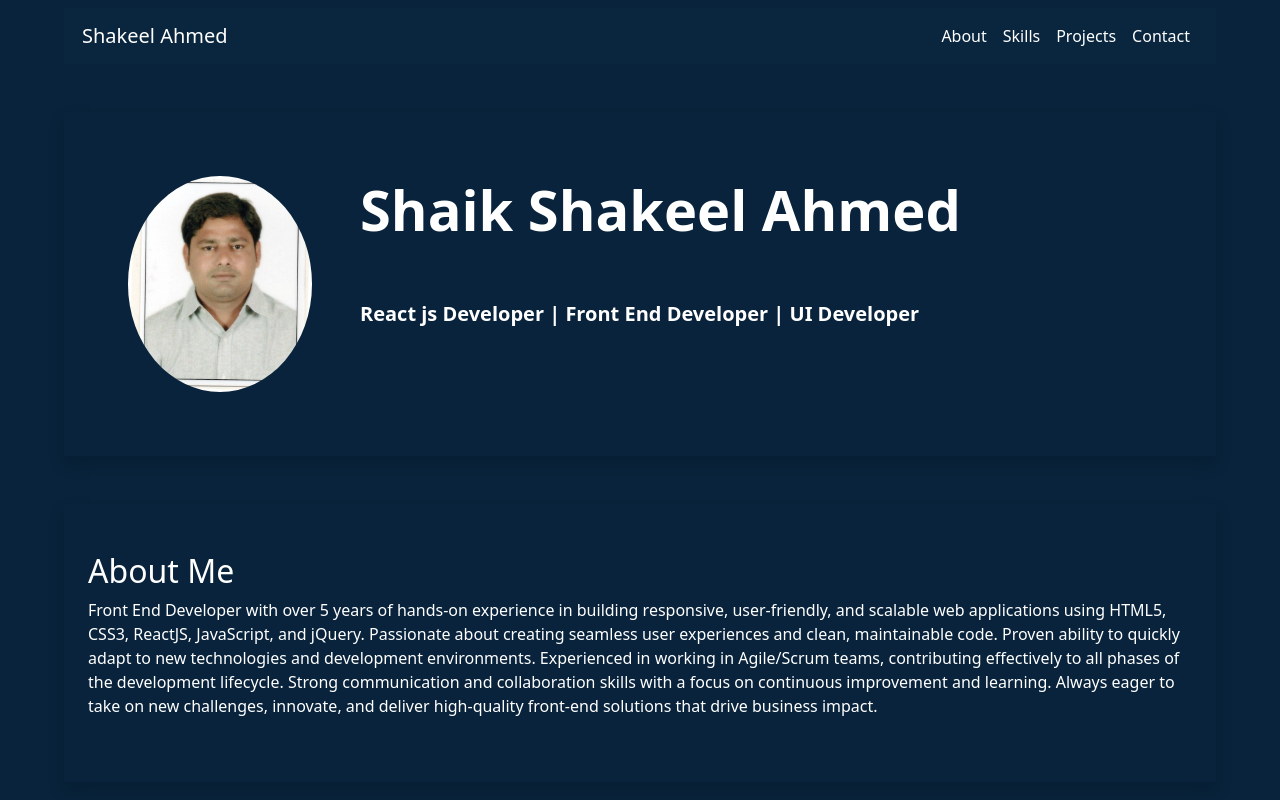
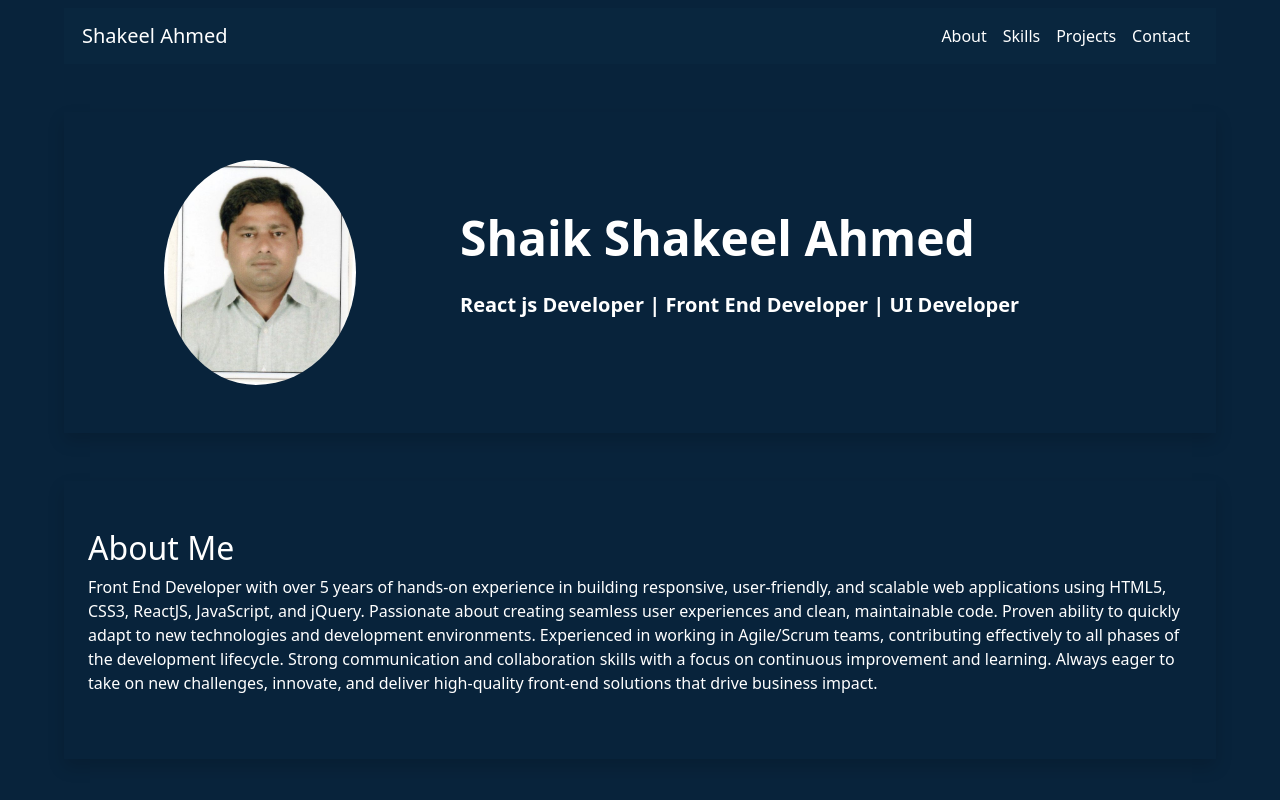
Before and after one commit to shklhmdshaik/portfolio, a React (Create React App) app: page / in a window 1280 px wide. Shown: the top 800 px of the page. Built offline with nearby package versions, Linux system fonts and the light colour scheme.

Commit message:
Your update message here

```diff
--- a/src/components/Hero.js
+++ b/src/components/Hero.js
@@ -1,18 +1,19 @@
 import React from 'react';
-import { Container } from 'react-bootstrap';
 import shakeel from "../assets/images/shakeel.jpg"
 function Hero() {
   return (
-    <section id="home" className="container text-white p-3 d-flex  max-w-90 shadow my-5">
-      <div className='w-25'>
-        <img src={shakeel} alt="Shakeel" className='img-fluid rounded-circle rotate-hover p-5' width="max-width: 150px" height="auto"/>
+    <section id="home" className="container text-white py-5 my-5 shadow mx-auto max-w-90">
+      <div className='row align-items-center'>
+        <div className='col-md-4 text-center'>
+        <img src={shakeel} alt="Shakeel" className='img-fluid rounded-circle rotate-hover ps-2 text-center text-lg-start' style={{maxWidth: "200px", height:"auto"}}/>
       </div>
-      <div className='w-75'>
-        <h1 className="display-4 py-5 fw-bold">Shaik Shakeel Ahmed</h1>
+
+      <div className='col-md-8 text-center text-lg-start'>
+        <h1 className="display-5 pt5-5 pb-3 fw-bold">Shaik Shakeel Ahmed</h1>
         <p className="lead fw-semibold">React js Developer | Front End Developer | UI Developer</p>
       </div>
 
-
+</div>
 
     </section>
   );
--- a/src/components/Projects.js
+++ b/src/components/Projects.js
@@ -1,5 +1,5 @@
 import React from 'react';
-import { Card, Col, Container, Row } from 'react-bootstrap';
+
 
 const projects = [
   {
```
